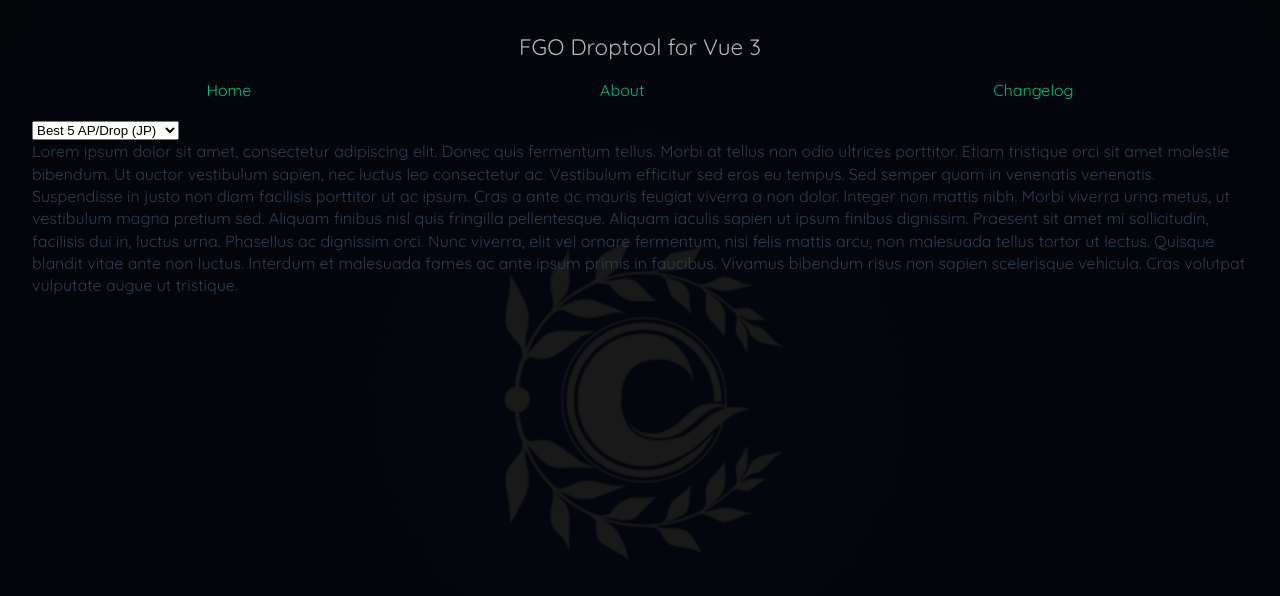
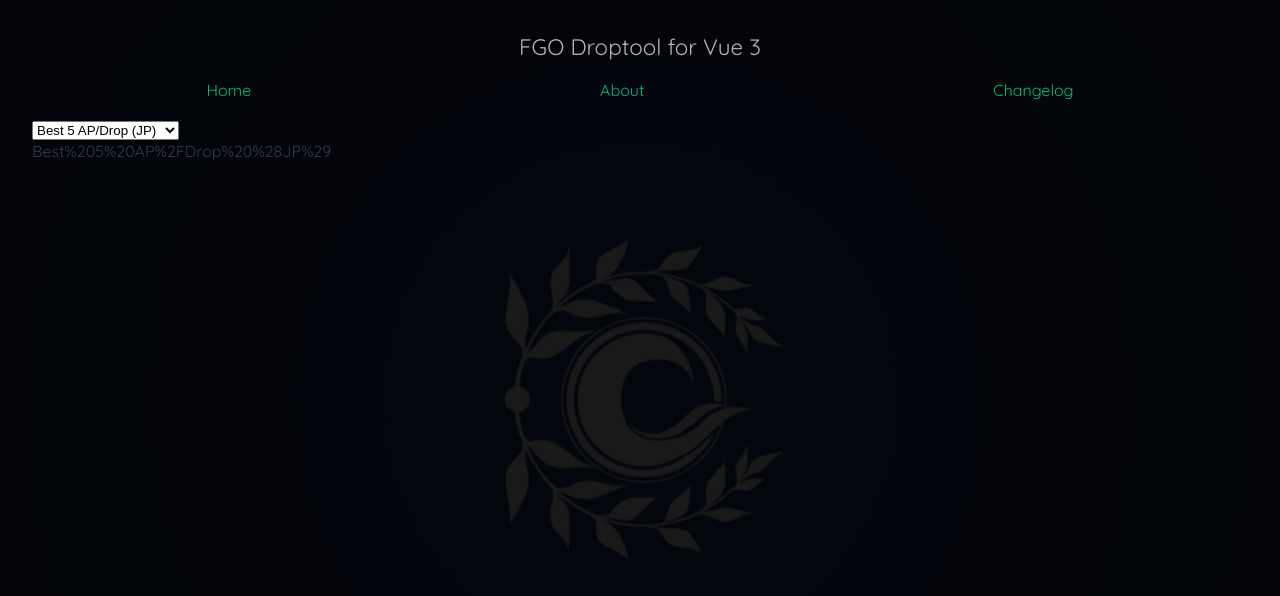
Before and after one commit to jycl1234/fgo-droptool-vue3, a Vue app: page / in a window 1280 px wide. Shown: the top 596 px of the page. Built offline with nearby package versions, Linux system fonts and the light colour scheme.

Commit message:
feat: two-way binding to pinia store

```diff
--- a/src/components/SheetSelector.vue
+++ b/src/components/SheetSelector.vue
@@ -1,19 +1,15 @@
-<script>
+<script setup>
 import { sheetIds } from '@/static/sheets'
+import { useStore } from '@/stores/store'
+import { storeToRefs } from 'pinia'
 
-export default {
-  data() {
-    return {
-      sheetIds: sheetIds,
-    }
-  },
-}
+const { selectedSheet } = storeToRefs(useStore())
 </script>
 
 <template>
   <div>
-    <select>
-      <option v-for="sheet in sheetIds" v-bind:key="sheet.id" v-bind:value="sheet.url">
+    <select v-model="selectedSheet">
+      <option v-for="sheet in sheetIds" :key="sheet.id" :value="sheet.url">
         {{ sheet.title }}
       </option>
     </select>
--- a/src/stores/store.js
+++ b/src/stores/store.js
@@ -1,10 +1,17 @@
-import { ref } from 'vue'
+import { onMounted, ref } from 'vue'
 import { defineStore } from 'pinia'
+import { sheetIds } from '@/static/sheets'
 
 export const useStore = defineStore('store', () => {
-  const selectedMat = ref('test1')
-  const selectedSheet = ref('test2')
-  const sortOrder = ref('test3')
+  const selectedSheet = ref('')
+  const selectedMat = ref('')
+  const sortOrder = ref('')
 
-  return { selectedMat, selectedSheet, sortOrder }
+  // initialize to default (first) values
+
+  onMounted(() => {
+    selectedSheet.value = sheetIds[0]?.url
+  })
+
+  return { selectedSheet, selectedMat, sortOrder }
 })
--- a/src/views/ChangelogView.vue
+++ b/src/views/ChangelogView.vue
@@ -19,6 +19,12 @@
         </ul>
       </ul>
     </div>
+    <div class="item">
+      <h3>Day 2</h3>
+      <ul>
+        <li>read up on vue and pinia docs, added two-way v-model binding</li>
+      </ul>
+    </div>
   </div>
 </template>
 
--- a/src/views/HomeView.vue
+++ b/src/views/HomeView.vue
@@ -1,5 +1,9 @@
 <script setup>
 import SheetSelector from '@/components/SheetSelector.vue'
+import { useStore } from '@/stores/store'
+import { storeToRefs } from 'pinia'
+
+const { selectedSheet } = storeToRefs(useStore())
 </script>
 
 <template>
@@ -7,19 +11,6 @@
     <div>
       <SheetSelector />
     </div>
-    <p>
-      Lorem ipsum dolor sit amet, consectetur adipiscing elit. Donec quis fermentum tellus. Morbi at
-      tellus non odio ultrices porttitor. Etiam tristique orci sit amet molestie bibendum. Ut auctor
-      vestibulum sapien, nec luctus leo consectetur ac. Vestibulum efficitur sed eros eu tempus. Sed
-      semper quam in venenatis venenatis. Suspendisse in justo non diam facilisis porttitor ut ac
-      ipsum. Cras a ante ac mauris feugiat viverra a non dolor. Integer non mattis nibh. Morbi
-      viverra urna metus, ut vestibulum magna pretium sed. Aliquam finibus nisl quis fringilla
-      pellentesque. Aliquam iaculis sapien ut ipsum finibus dignissim. Praesent sit amet mi
-      sollicitudin, facilisis dui in, luctus urna. Phasellus ac dignissim orci. Nunc viverra, elit
-      vel ornare fermentum, nisi felis mattis arcu, non malesuada tellus tortor ut lectus. Quisque
-      blandit vitae ante non luctus. Interdum et malesuada fames ac ante ipsum primis in faucibus.
-      Vivamus bibendum risus non sapien scelerisque vehicula. Cras volutpat vulputate augue ut
-      tristique.
-    </p>
+    <p>{{ selectedSheet }}</p>
   </main>
 </template>
```
